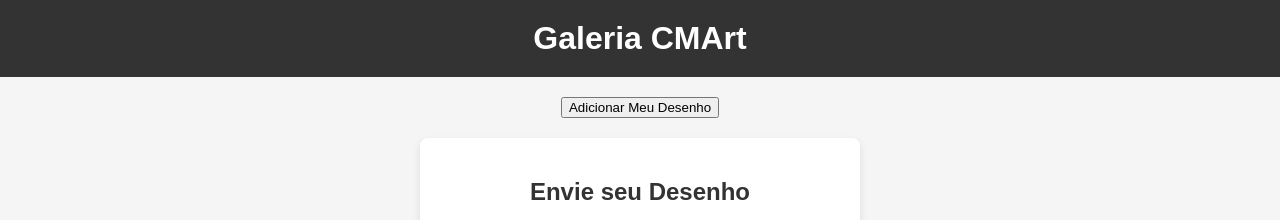
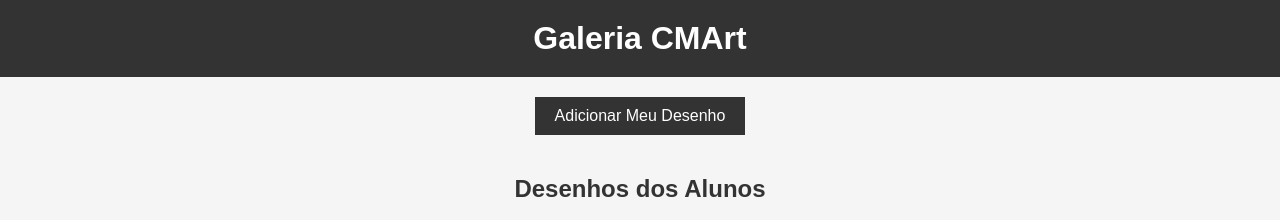
Before and after one commit to kaue431/CMArt, a plain HTML site: page index.html in a window 1280 px wide. Shown: the top 220 px of the page. Drawn offline with Linux system fonts and the light colour scheme.

Commit message:
Update styles.css

```diff
--- a/styles.css
+++ b/styles.css
@@ -26,6 +26,28 @@ h2 {
 
 main {
     padding: 20px;
+}
+
+#botao-section {
+    margin-bottom: 20px;
+}
+
+#adicionar-desenho-btn {
+    padding: 10px 20px;
+    font-size: 1em;
+    background-color: #333;
+    color: white;
+    border: none;
+    cursor: pointer;
+}
+
+#adicionar-desenho-btn:hover {
+    background-color: #555;
+}
+
+/* Esconder a seção de upload inicialmente */
+.hidden {
+    display: none;
 }
 
 #upload-section {
```
